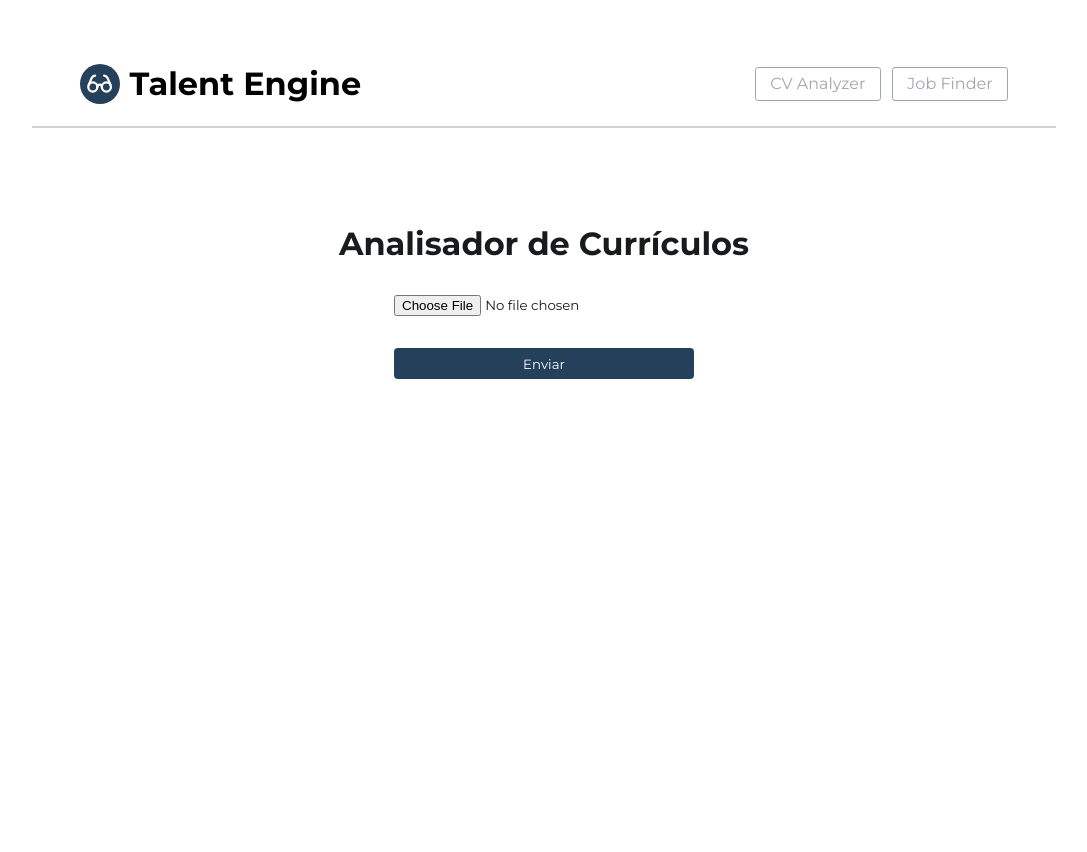
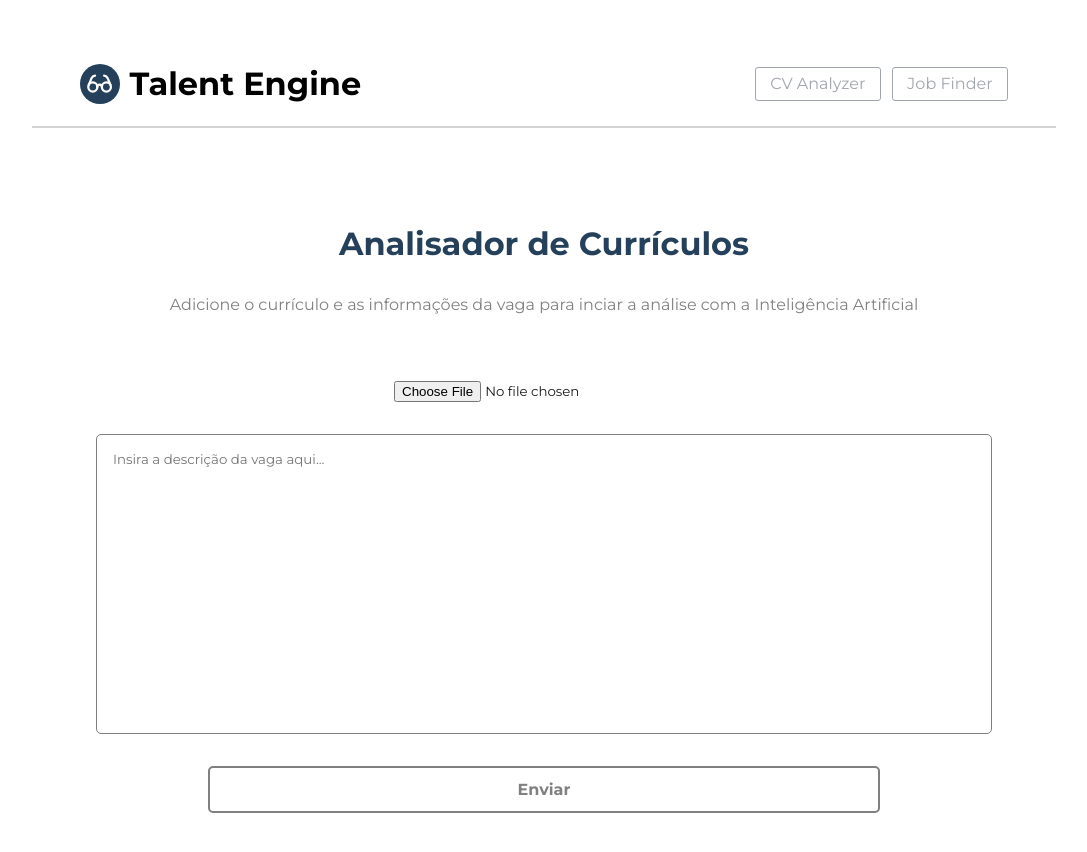
Before and after one commit to AntonyHaro/talent-engine, a Next.js app: page /cv in a window 1280 px wide. Shown: the top 852 px of the page, without its empty margins (96-1183 px from the left). Before the commit the page ends 800 px from the top, so only its background shows below. Built offline with nearby package versions, Linux system fonts and the light colour scheme.

Commit message:
melhorias no código

```diff
--- a/src/app/cv/cv.module.css
+++ b/src/app/cv/cv.module.css
@@ -1,20 +1,72 @@
-.cv form {
-    display: grid;
+.cv {
+    width: 100%;
+    display: flex;
+    flex-direction: column;
+    align-items: center;
+}
+
+.title {
+    color: var(--primary-color);
+}
+
+.form {
+    width: 70vw;
+    display: flex;
+    flex-direction: column;
+    align-items: center;
     gap: 2rem;
 }
 
-.cv form button {
-    color: white;
-    background-color: var(--primary-color);
-    border: 1px solid transparent;
-    padding: 0.4rem 1rem;
-    border-radius: 4px;
+.form textarea {
+    width: 100%;
+    height: 300px;
+    padding: 1rem;
+    border: 1px solid var(--border);
+    resize: none;
+    overflow-y: auto;
+    outline: none;
+    border-radius: 5px
+}
+
+.button {
+    /* flex: 0.7; */
+    width: 75%;
+    text-align: center;
+    padding: 0.75rem;
+    font-size: 1rem;
+    font-weight: bold;
+    background-color: transparent;
+    color: var(--border);
+    border-radius: 5px;
+    border: 2px solid var(--border);
+    transition: 0.2s;
+}
+
+.button:not(:disabled):hover {
+    cursor: pointer;
+    border-color: var(--primary-color);
+    color: var(--primary-color);
+    transform: translateY(-0.2rem);
+}
+
+.button:disabled {
+    background-color: hsl(0, 0%, 90%);
+    color: var(--border);
+    border: var(--border);
+}
+
+.error {
+    color: red;
+    margin-top: 1rem;
+    text-align: center;
 }
 
 .output {
+    padding: 2rem;
+    border: 1px solid lightgray;
+    border-radius: 5px;
     font-size: 14px;
     width: 70vw;
-    /* max-width: 800px; */
     background-color: transparent;
     overflow: hidden;
 }
--- a/src/app/cv/page.js
+++ b/src/app/cv/page.js
@@ -6,12 +6,17 @@ import ReactMarkdown from "react-markdown";
 
 export default function Page() {
     const [file, setFile] = useState(null);
+    const [job, setJob] = useState("");
     const [loading, setLoading] = useState(false);
     const [error, setError] = useState(null);
     const [output, setOutput] = useState("");
 
     const handleFileChange = (event) => {
         setFile(event.target.files[0]);
+    };
+
+    const handleJobChange = (event) => {
+        setJob(event.target.value);
     };
 
     const uploadAndSummarizePDF = async () => {
@@ -55,8 +60,11 @@ export default function Page() {
 
     return (
         <main className={styles.cv}>
-            <h1>Analisador de Currículos</h1>
-
+            <h1 className={styles.title}>Analisador de Currículos</h1>
+            <p style={{ color: "gray", marginBottom: "3%" }}>
+                Adicione o currículo e as informações da vaga para inciar a
+                análise com a Inteligência Artificial
+            </p>
             <form
                 onSubmit={(e) => {
                     e.preventDefault();
@@ -67,13 +75,19 @@ export default function Page() {
                 <input
                     type="file"
                     id="file-input"
+                    name="file-input"
                     onChange={handleFileChange}
                     className={styles.fileInput}
+                />
+                <textarea
+                    value={job}
+                    onChange={handleJobChange}
+                    placeholder="Insira a descrição da vaga aqui..."
                 />
                 <button
                     type="submit"
                     disabled={loading}
-                    className={styles.uploadButton}
+                    className={styles.button}
                 >
                     {loading ? "Enviando..." : "Enviar"}
                 </button>
```
Also changed, not shown: src/app/jobs/page.js (+6 -1 lines).
